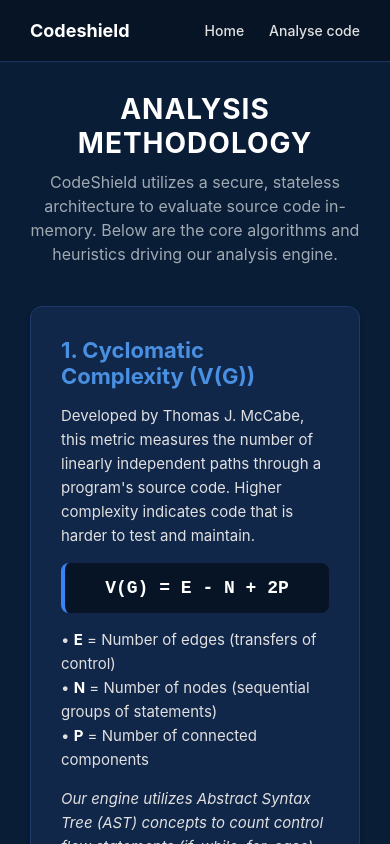
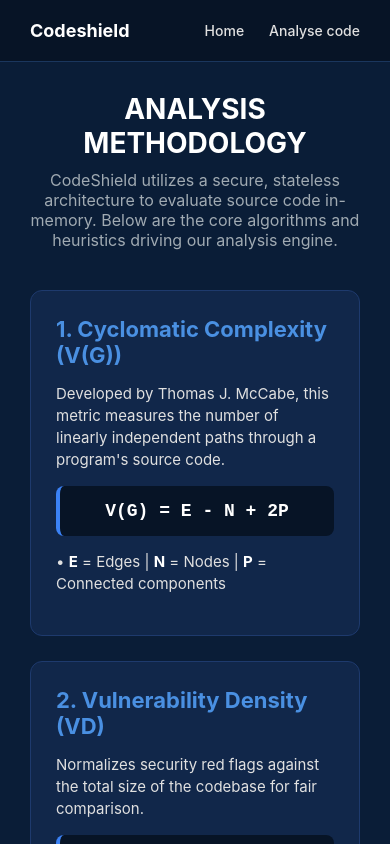
Before and after one commit to Ayan-Derie1/codeshield, a React Native app: screen /Methodology in a window 390 px wide. Built offline with nearby package versions, Linux system fonts and the light colour scheme.

Commit message:
Added Export Functionality, improved code detection algorithm and updated methodology screen

```diff
--- a/src/screens/MethodologyScreen.js
+++ b/src/screens/MethodologyScreen.js
@@ -2,6 +2,13 @@
 import { View, Text, StyleSheet, SafeAreaView, ScrollView, Pressable } from "react-native";
 
 export const MethodologyScreen = ({ navigation }) => {
+  // List of officially supported languages for the grid
+  const supportedLanguages = [
+    "JavaScript", "TypeScript", "Python", "Java",
+    "C / C++", "Rust", "Go", "PHP",
+    "Ruby", "Swift", "Kotlin", "Pascal"
+  ];
+
   return (
     <SafeAreaView style={styles.safeArea}>
       {/* 1. Standard Header */}
@@ -36,18 +43,13 @@
           <View style={styles.card}>
             <Text style={styles.cardTitle}>1. Cyclomatic Complexity (V(G))</Text>
             <Text style={styles.cardText}>
-              Developed by Thomas J. McCabe, this metric measures the number of linearly independent paths through a program's source code. Higher complexity indicates code that is harder to test and maintain.
+              Developed by Thomas J. McCabe, this metric measures the number of linearly independent paths through a program's source code.
             </Text>
             <View style={styles.formulaBox}>
               <Text style={styles.formulaText}>V(G) = E - N + 2P</Text>
             </View>
             <Text style={styles.cardText}>
-              • <Text style={{fontWeight: "bold", color: "#FFF"}}>E</Text> = Number of edges (transfers of control){"\n"}
-              • <Text style={{fontWeight: "bold", color: "#FFF"}}>N</Text> = Number of nodes (sequential groups of statements){"\n"}
-              • <Text style={{fontWeight: "bold", color: "#FFF"}}>P</Text> = Number of connected components
-            </Text>
-            <Text style={styles.cardText}>
-              <Text style={{fontStyle: "italic"}}>Our engine utilizes Abstract Syntax Tree (AST) concepts to count control flow statements (if, while, for, case) to calculate this base complexity.</Text>
+              • <Text style={{fontWeight: "bold", color: "#FFF"}}>E</Text> = Edges | <Text style={{fontWeight: "bold", color: "#FFF"}}>N</Text> = Nodes | <Text style={{fontWeight: "bold", color: "#FFF"}}>P</Text> = Connected components
             </Text>
           </View>
 
@@ -55,35 +57,46 @@
           <View style={styles.card}>
             <Text style={styles.cardTitle}>2. Vulnerability Density (VD)</Text>
             <Text style={styles.cardText}>
-              This metric normalizes the number of security red flags against the total size of the codebase, allowing for fair comparison between small modules and massive enterprise repositories.
+              Normalizes security red flags against the total size of the codebase for fair comparison.
             </Text>
             <View style={styles.formulaBox}>
               <Text style={styles.formulaText}>VD = ( Σv / LOC ) × 1000</Text>
             </View>
-            <Text style={styles.cardText}>
-              • <Text style={{fontWeight: "bold", color: "#FFF"}}>Σv</Text> = Total vulnerabilities detected via regex heuristics{"\n"}
-              • <Text style={{fontWeight: "bold", color: "#FFF"}}>LOC</Text> = Lines of Code analyzed
-            </Text>
           </View>
 
           {/* Card 3: Technical Debt Index */}
           <View style={styles.card}>
             <Text style={styles.cardTitle}>3. Technical Debt Index (TDI)</Text>
-            <Text style={styles.cardText}>
-              The TDI is a proprietary aggregate score representing the overall health and risk of the module. It scales exponentially as complexity and vulnerabilities compound.
-            </Text>
             <View style={styles.formulaBox}>
               <Text style={styles.formulaText}>TDI = (V(G) × Wc) + (VD × Wv)</Text>
             </View>
             <Text style={styles.cardText}>
-              • <Text style={{fontWeight: "bold", color: "#FFF"}}>Wc</Text> = Structural Weight (Impact of poor maintainability){"\n"}
-              • <Text style={{fontWeight: "bold", color: "#FFF"}}>Wv</Text> = Security Weight (Impact of active vulnerabilities)
+              <Text style={{color: "#4CAF50", fontWeight: "bold"}}>0-20:</Text> Low Risk | <Text style={{color: "#E6B800", fontWeight: "bold"}}>21-50:</Text> Medium | <Text style={{color: "#E53935", fontWeight: "bold"}}>51+:</Text> High
             </Text>
+          </View>
+
+          {/* NEW Card 4: Language Support */}
+          <View style={styles.card}>
+            <Text style={styles.cardTitle}>4. Language Coverage</Text>
             <Text style={styles.cardText}>
-              <Text style={{color: "#4CAF50", fontWeight: "bold"}}>0-20 (Low Risk):</Text> Clean, maintainable code.{"\n"}
-              <Text style={{color: "#E6B800", fontWeight: "bold"}}>21-50 (Medium Risk):</Text> Refactoring recommended.{"\n"}
-              <Text style={{color: "#E53935", fontWeight: "bold"}}>51+ (High Risk):</Text> Immediate security or structural intervention required.
+              Our engine is optimized with specialized parsers for the following high-level languages:
             </Text>
+
+            <View style={styles.languageGrid}>
+              {supportedLanguages.map((lang) => (
+                <View key={lang} style={styles.languageBadge}>
+                  <Text style={styles.languageBadgeText}>{lang}</Text>
+                </View>
+              ))}
+            </View>
+
+            <View style={styles.infoBox}>
+              <Text style={styles.infoTitle}>Universal Compatibility</Text>
+              <Text style={styles.infoText}>
+                CodeShield also supports <Text style={{fontWeight: "bold", color: "#FFF"}}>non-official</Text> or legacy programming languages.
+                In these cases, our engine falls back to a <Text style={{fontStyle: "italic", color: "#4A90E2"}}>Universal Heuristic Parser</Text> that analyzes logic flow and pattern-based vulnerabilities without requiring a specific grammar definition.
+              </Text>
+            </View>
           </View>
 
         </View>
@@ -93,14 +106,9 @@
 };
 
 const styles = StyleSheet.create({
-  safeArea: {
-    flex: 1,
-    backgroundColor: "#0A1D37",
-  },
-  scrollContent: {
-    paddingBottom: 60,
-    alignItems: "center",
-  },
+  // ... (Your existing styles remain the same)
+  safeArea: { flex: 1, backgroundColor: "#0A1D37" },
+  scrollContent: { paddingBottom: 60, alignItems: "center" },
   header: {
     width: "100%",
     flexDirection: "row",
@@ -112,65 +120,22 @@
     borderBottomWidth: 1,
     borderBottomColor: "#1A365D",
   },
-  headerLogo: {
-    color: "#FFFFFF",
-    fontSize: 18,
-    fontWeight: "bold",
-  },
-  headerRight: {
-    flexDirection: "row",
-    gap: 25,
-  },
-  headerLink: {
-    color: "#E0E0E0",
-    fontSize: 14,
-    fontWeight: "500",
-  },
-  mainContainer: {
-    width: "100%",
-    maxWidth: 800,
-    padding: 30,
-  },
-  pageTitle: {
-    color: "#FFFFFF",
-    fontSize: 28,
-    fontWeight: "bold",
-    letterSpacing: 1,
-    marginBottom: 10,
-    textAlign: "center",
-  },
-  pageSubtitle: {
-    color: "#A0AAB2",
-    fontSize: 16,
-    lineHeight: 24,
-    textAlign: "center",
-    marginBottom: 40,
-  },
+  headerLogo: { color: "#FFFFFF", fontSize: 18, fontWeight: "bold" },
+  headerRight: { flexDirection: "row", gap: 25 },
+  headerLink: { color: "#E0E0E0", fontSize: 14, fontWeight: "500" },
+  mainContainer: { width: "100%", maxWidth: 800, padding: 30 },
+  pageTitle: { color: "#FFFFFF", fontSize: 28, fontWeight: "bold", textAlign: "center", marginBottom: 10 },
+  pageSubtitle: { color: "#A0AAB2", fontSize: 16, textAlign: "center", marginBottom: 40 },
   card: {
     backgroundColor: "#11274A",
     borderRadius: 12,
-    padding: 30,
+    padding: 25,
     marginBottom: 25,
     borderWidth: 1,
     borderColor: "#1E3A6D",
-    shadowColor: "#000",
-    shadowOffset: { width: 0, height: 4 },
-    shadowOpacity: 0.3,
-    shadowRadius: 5,
-    elevation: 6,
   },
-  cardTitle: {
-    color: "#4A90E2",
-    fontSize: 22,
-    fontWeight: "bold",
-    marginBottom: 15,
-  },
-  cardText: {
-    color: "#E0E0E0",
-    fontSize: 15,
-    lineHeight: 24,
-    marginBottom: 15,
-  },
+  cardTitle: { color: "#4A90E2", fontSize: 22, fontWeight: "bold", marginBottom: 15 },
+  cardText: { color: "#E0E0E0", fontSize: 15, lineHeight: 22, marginBottom: 15 },
   formulaBox: {
     backgroundColor: "#071426",
     padding: 15,
@@ -180,11 +145,45 @@
     marginBottom: 15,
     alignItems: "center",
   },
-  formulaText: {
+  formulaText: { color: "#FFFFFF", fontSize: 18, fontWeight: "bold", fontFamily: "monospace" },
+
+  // New Styles for Language Support
+  languageGrid: {
+    flexDirection: "row",
+    flexWrap: "wrap",
+    gap: 10,
+    marginBottom: 20,
+  },
+  languageBadge: {
+    backgroundColor: "#1A365D",
+    paddingHorizontal: 12,
+    paddingVertical: 6,
+    borderRadius: 6,
+    borderWidth: 1,
+    borderColor: "#3B82F6",
+  },
+  languageBadgeText: {
     color: "#FFFFFF",
-    fontSize: 18,
+    fontSize: 12,
+    fontWeight: "600",
+  },
+  infoBox: {
+    backgroundColor: "rgba(74, 144, 226, 0.1)",
+    padding: 15,
+    borderRadius: 8,
+    borderWidth: 1,
+    borderColor: "rgba(74, 144, 226, 0.3)",
+  },
+  infoTitle: {
+    color: "#4A90E2",
     fontWeight: "bold",
-    fontFamily: "monospace",
+    fontSize: 16,
+    marginBottom: 5,
+  },
+  infoText: {
+    color: "#B0BCC7",
+    fontSize: 14,
+    lineHeight: 20,
   },
 });
 
```
Also changed, not shown: src/scanner/languageDetector.js (+98 -31 lines), src/screens/ResultsScreen.js (+57 -26 lines).
